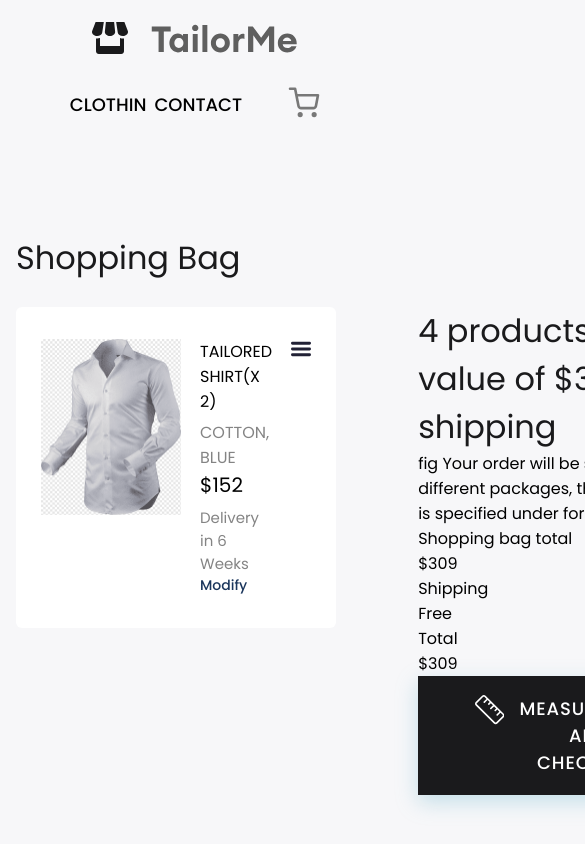
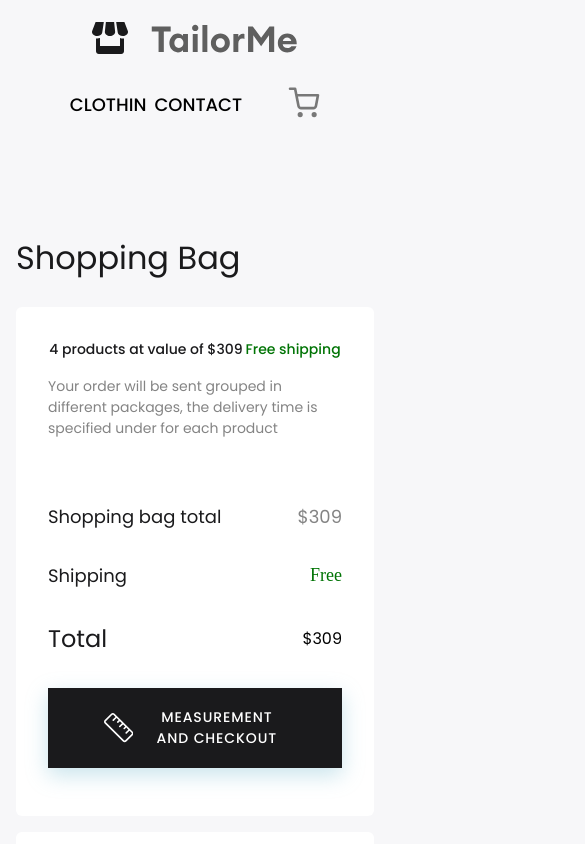
Before and after one commit to b-limitless/cio-b2c-app, a Next.js app: page /cart in a window 390 px wide. Shown: the top 844 px of the page, 585 px wide, since content can reach past the window. Built offline with nearby package versions, Linux system fonts and the light colour scheme.

Commit message:
worked on responsive design for cart items

```diff
--- a/components/Button/button.module.scss
+++ b/components/Button/button.module.scss
@@ -11,9 +11,10 @@
   text-transform: uppercase;
   display: flex;
   justify-content: center;
-  padding: 19px 56px 19.87px 57px;
+  padding: 19px 56px;
   column-gap: 15px;
   font-family: $default-font;
+  align-items: center;
   //   font-family: $default;
 }
 .primary {
--- a/pages/cart/cart.module.scss
+++ b/pages/cart/cart.module.scss
@@ -1,5 +1,6 @@
 @import "styles/functions";
 @import "styles/variables";
+@import "styles/minxin/scroolbar";
 
 .cart__container {
   margin-top: 83px;
@@ -18,12 +19,23 @@
     column-gap: 82px;
     justify-content: space-between;
     margin-top: 25px;
+    align-items: flex-start;
+
+    @media only screen and (width < $bp-small) {
+        flex-direction:column-reverse;
+        row-gap: 1rem;
+    }
 
     .items {
       display: flex;
       flex-direction: column;
       row-gap: 18px;
       width: 100%;
+      height: calc(100vh  - (56px + 83px + 1rem + 25px + 80px));
+      overflow: auto;
+
+      @include scroolbar();
+
 
       .row {
         padding: 32px 25px;
@@ -142,6 +154,93 @@
 
     .summary {
       max-width: 468px;
+      padding: 2rem 2rem;
+      background-color: $light;
+      border-radius: 6px;
+
+      .summary__details {
+        display: flex;
+        flex-direction: column;
+        row-gap: 3rem;
+
+        .row {
+            .title {
+
+                font-family: $default-font;
+                font-size: 14px;
+                font-style: normal;
+                font-weight: 500;
+                line-height: normal;
+                display: flex;
+                column-gap: 3px;
+                justify-content: center;
+
+                .dark__text {
+                    color: var(--Dark-1, #1A1A1C);
+                }
+                .green__text {
+                    color: var(--Green-1, #007405);
+                }
+            }
+            .gray__text {
+                margin-top: 1rem;
+                color: var(--Gray-Medium-2, #848484);
+                font-family: $default-font;
+                font-size: 14px;
+                font-style: normal;
+                font-weight: 400;
+                line-height: normal;
+                display: flex;
+
+
+            }
+
+            .tr {
+                display: flex;
+                align-items: center;
+                justify-content: space-between;
+                padding: 1rem 0;
+
+                .price {
+                    color: var(--Gray-Medium-2, #848484);
+                    font-family: $default-font;
+                    font-size: 18px;
+                    font-style: normal;
+                    font-weight: 400;
+                    line-height: normal;
+                }
+
+                .free {
+                    color: var(--Green-1, #007405);
+                    font-family: Euclid Circular A;
+                    font-size: 18px;
+                    font-style: normal;
+                    font-weight: 500;
+                    line-height: normal;
+                }
+                .label {
+                    color: var(--Dark-1, #1A1A1C);
+                    font-family: $default-font;
+                    font-size: 18px;
+                    font-style: normal;
+                    font-weight: 400;
+                    line-height: normal;
+                }
+                .total {
+                    color: var(--Dark-1, #1A1A1C);
+                    font-family: $default-font;
+                    font-size: 24px;
+                    font-style: normal;
+                    font-weight: 400;
+                    line-height: normal;
+                }
+
+                button {
+                    font-size: 14px !important;
+                }
+            }
+        }
+      }
     }
   }
 }
--- a/pages/cart/index.tsx
+++ b/pages/cart/index.tsx
@@ -5,17 +5,8 @@ import styles from './cart.module.scss';
 import Image from 'next/image';
 import { Button } from 'components/Button';
 
-// cart-shirt, add, copy, eye, delete, hunburg
-export default function Cart() {
-  return (
-    <>
-      <Header />
-      <div className={styles.cart__container}>
-        <div className={styles.title}>Shopping Bag</div>
-
-        <div className={styles.cart__details}>
-          <div className={styles.items}>
-            <div className={styles.row}>
+const CartItem = () => {
+  return <div className={styles.row}>
     <div className={styles.media}>
       <Image src={'/img/cart-shirt.png'} width={140} height={176.83} alt='' />
     </div>
@@ -44,7 +35,7 @@ export default function Cart() {
       <label className={styles.humburger} htmlFor='cart-item-1-menu'>
         <Image src='/icon/humburg.svg' width={20} height={20} alt='menu' />
       </label>
-                <input type="checkbox" name="" id="cart-item-1-menu" hidden className={styles.menu__checkbox}/>
+      <input type="checkbox" name="" id="cart-item-1-menu" hidden className={styles.menu__checkbox} />
 
       <div className={styles.menu}>
         <ul>
@@ -68,7 +59,25 @@ export default function Cart() {
       </div>
 
     </div>
-            </div>
+  </div>;
+}
+
+const countNum = new Array(10).fill(0);
+
+// cart-shirt, add, copy, eye, delete, hunburg
+export default function Cart() {
+  // console.log(window.innerHeight)
+  // console.log(window.document.body.scrollHeight)
+  return (
+    <>
+      <Header />
+      <div className={styles.cart__container}>
+        <div className={styles.title}>Shopping Bag</div>
+
+        <div className={styles.cart__details}>
+          <div className={styles.items}>
+            {countNum.map((_, i) => <CartItem key={i}/>)}
+
           </div>
           <div className={styles.summary}>
             <div className={styles.summary__details}>
@@ -81,9 +90,12 @@ export default function Cart() {
                     Free shipping
                   </span>
                 </div>
-                <div className={styles.gray__text}>fig
+                <div className={styles.gray__text}>
+                  <p>
                     Your order will be sent grouped in different packages,
                     the delivery time is specified under for each product
+                  </p>
+
                 </div>
               </div>
 
--- a/styles/minxin/scroolbar.scss
+++ b/styles/minxin/scroolbar.scss
@@ -1,5 +1,5 @@
 
-@import "../../styles/variables";
+@import "styles/variables";
 
 @mixin scroolbar() {
   /* Target the entire scrollbar */
```
Lines whose indentation alone changed are shown as unchanged.
